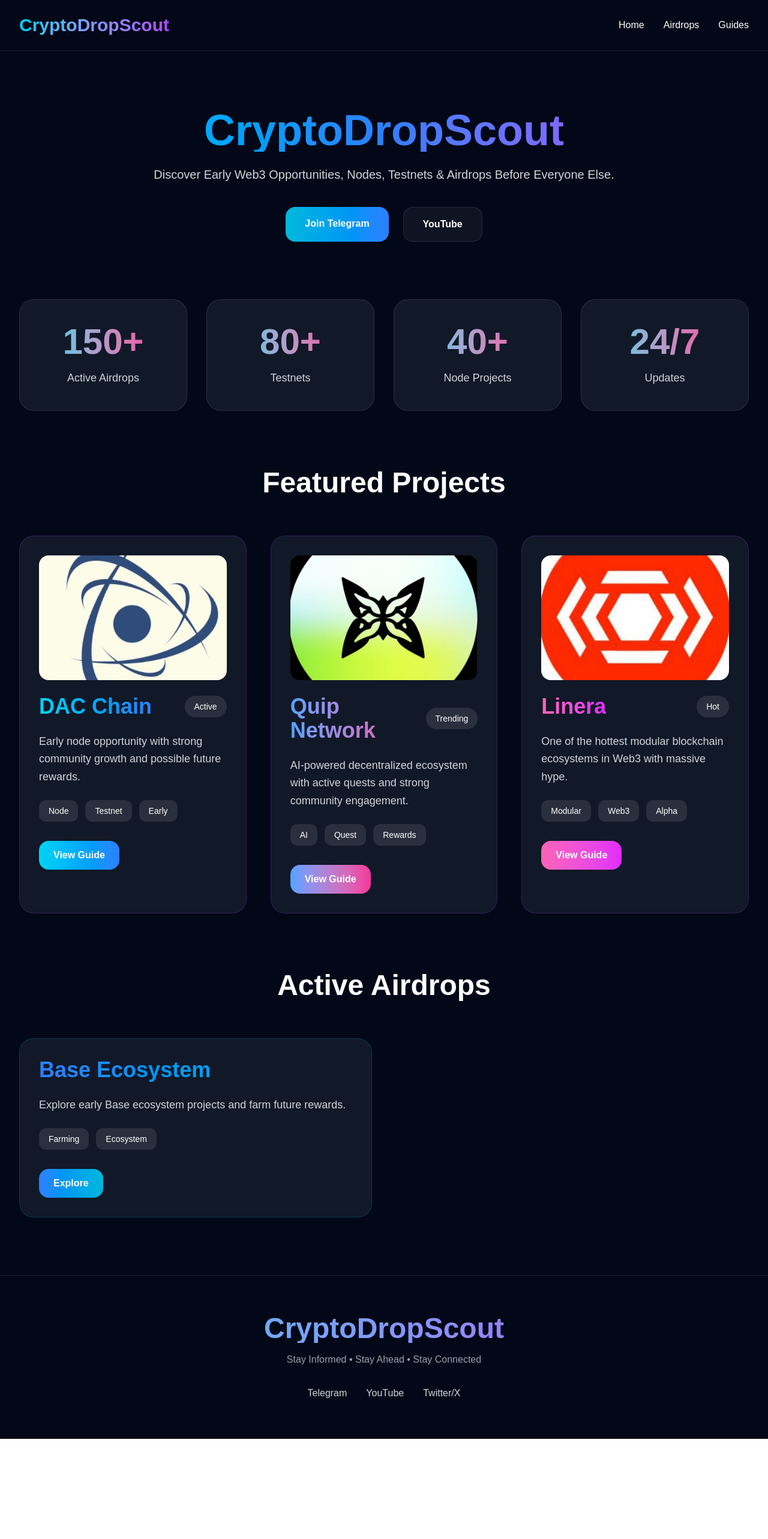
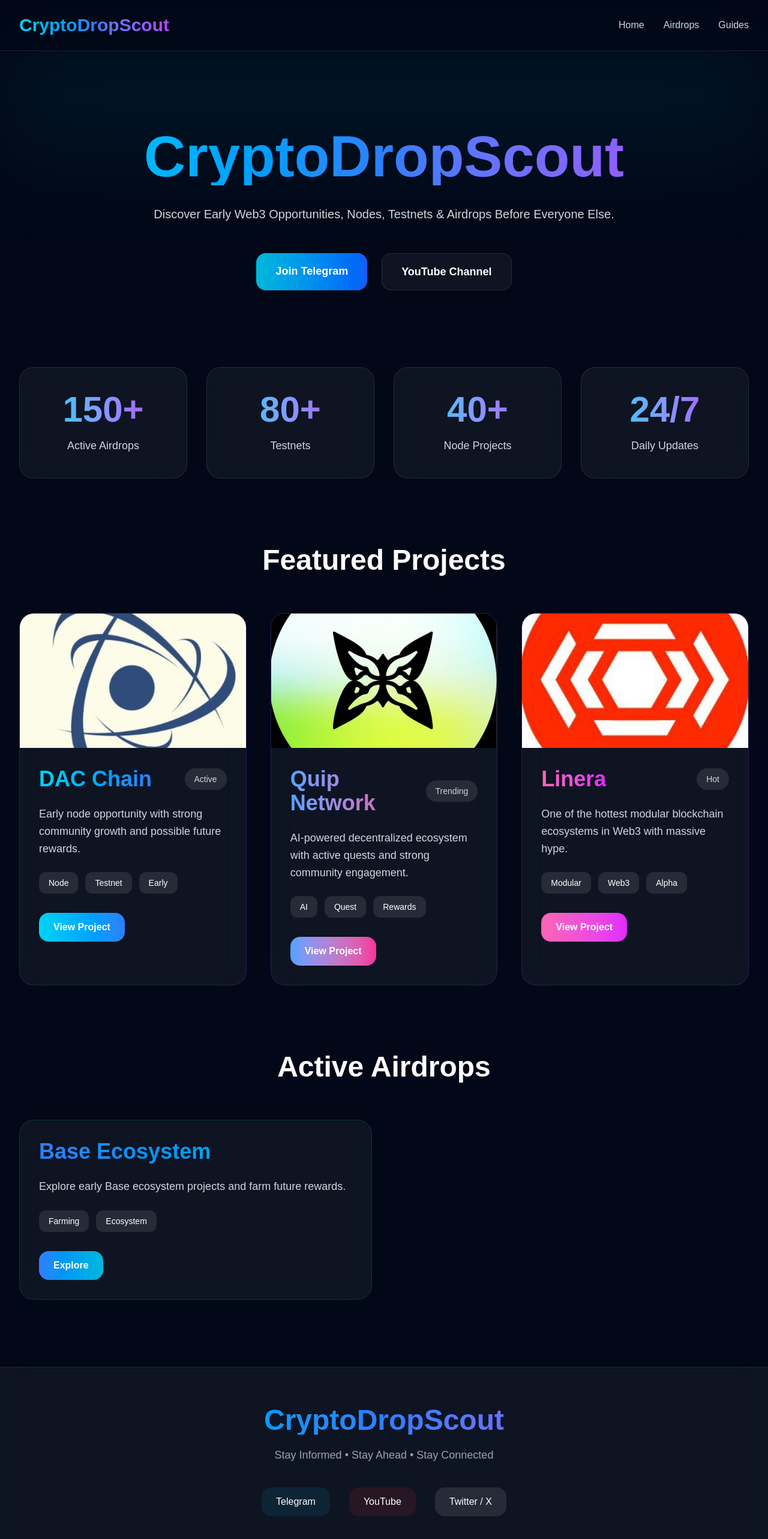
Before and after one commit to Hunterkak/cryptodropscout, a Next.js app: page / in a window 1280 px wide. Shown: the top 2566 px of the page at 60% size. Before the commit the page ends 2399 px from the top, so only its background shows below. Built offline with nearby package versions, Linux system fonts and the light colour scheme.

Commit message:
ultimate homepage upgrade

```diff
--- a/src/app/page.tsx
+++ b/src/app/page.tsx
@@ -3,36 +3,52 @@
 
 export default function Home() {
   return (
-    <main className="min-h-screen bg-[#020817] text-white">
+    <main className="min-h-screen bg-[#020817] text-white overflow-hidden">
 
       {/* Navbar */}
-      <nav className="flex items-center justify-between px-8 py-6 border-b border-white/10">
-        <h1 className="text-3xl font-bold bg-gradient-to-r from-cyan-400 to-purple-500 text-transparent bg-clip-text">
+      <nav className="flex items-center justify-between px-8 py-6 border-b border-white/10 backdrop-blur-xl sticky top-0 z-50 bg-[#020817]/80">
+
+        <h1 className="text-3xl font-extrabold bg-gradient-to-r from-cyan-400 via-blue-500 to-purple-500 bg-clip-text text-transparent">
           CryptoDropScout
         </h1>
 
-        <div className="flex gap-8 text-white">
-          <a href="/">Home</a>
-          <a href="/airdrops">Airdrops</a>
-          <a href="/guides">Guides</a>
+        <div className="flex gap-8 text-gray-300 font-medium">
+
+          <a href="/" className="hover:text-cyan-400 transition">
+            Home
+          </a>
+
+          <a href="/airdrops" className="hover:text-cyan-400 transition">
+            Airdrops
+          </a>
+
+          <a href="/guides" className="hover:text-cyan-400 transition">
+            Guides
+          </a>
+
         </div>
+
       </nav>
 
       {/* Hero */}
-      <section className="text-center py-24 px-6">
-        <h1 className="text-7xl font-bold bg-gradient-to-r from-cyan-400 via-blue-500 to-purple-500 text-transparent bg-clip-text">
+      <section className="relative text-center py-32 px-6">
+
+        <div className="absolute inset-0 bg-gradient-to-b from-cyan-500/10 via-transparent to-transparent blur-3xl"></div>
+
+        <h1 className="relative text-6xl md:text-8xl font-extrabold bg-gradient-to-r from-cyan-400 via-blue-500 to-purple-500 bg-clip-text text-transparent">
           CryptoDropScout
         </h1>
 
-        <p className="text-gray-300 text-xl mt-6 max-w-3xl mx-auto">
+        <p className="relative mt-8 text-xl text-gray-300 max-w-3xl mx-auto leading-relaxed">
           Discover Early Web3 Opportunities, Nodes, Testnets & Airdrops Before Everyone Else.
         </p>
 
-        <div className="flex justify-center gap-6 mt-10">
+        <div className="relative flex justify-center gap-6 mt-12 flex-wrap">
+
           <a
             href="https://t.me/CryptoDropScoutt"
             target="_blank"
-            className="px-8 py-4 rounded-2xl bg-gradient-to-r from-cyan-500 to-blue-500 font-semibold"
+            className="px-8 py-4 rounded-2xl bg-gradient-to-r from-cyan-500 to-blue-600 font-semibold text-lg hover:scale-105 transition"
           >
             Join Telegram
           </a>
@@ -40,63 +56,80 @@
           <a
             href="https://youtube.com/@cryptodrop_scout"
             target="_blank"
-            className="px-8 py-4 rounded-2xl border border-white/10 bg-white/5 font-semibold"
+            className="px-8 py-4 rounded-2xl border border-white/10 bg-white/5 font-semibold text-lg hover:bg-white/10 transition"
           >
-            YouTube
+            YouTube Channel
           </a>
+
         </div>
+
       </section>
 
       {/* Stats */}
-      <section className="grid md:grid-cols-4 gap-8 px-8 pb-24">
+      <section className="grid md:grid-cols-4 gap-8 px-8 pb-28">
+
         {[
           ["150+", "Active Airdrops"],
           ["80+", "Testnets"],
           ["40+", "Node Projects"],
-          ["24/7", "Updates"],
+          ["24/7", "Daily Updates"],
         ].map(([number, label]) => (
+
           <div
             key={label}
-            className="bg-[#111827] border border-white/10 rounded-3xl p-10 text-center"
+            className="bg-white/5 border border-white/10 rounded-3xl p-10 text-center backdrop-blur-xl hover:scale-105 transition"
           >
-            <h2 className="text-6xl font-bold bg-gradient-to-r from-cyan-400 to-pink-500 text-transparent bg-clip-text">
+
+            <h2 className="text-6xl font-bold bg-gradient-to-r from-cyan-400 to-purple-500 bg-clip-text text-transparent">
               {number}
             </h2>
 
-            <p className="text-gray-300 mt-4 text-lg">{label}</p>
+            <p className="mt-4 text-gray-300 text-lg">
+              {label}
+            </p>
+
           </div>
+
         ))}
+
       </section>
 
       {/* Featured Projects */}
-      <section className="px-8 pb-24">
+      <section className="px-8 pb-28">
+
         <h2 className="text-5xl font-bold text-center mb-16">
           Featured Projects
         </h2>
 
         <div className="grid md:grid-cols-3 gap-10">
+
           {featuredProjects.map((project) => (
+
             <div
               key={project.title}
-              className="bg-[#111827] border border-purple-500/20 rounded-3xl p-8"
+              className="bg-white/5 border border-purple-500/20 rounded-3xl overflow-hidden backdrop-blur-xl hover:scale-[1.02] transition"
             >
 
               <img
                 src={project.image}
                 alt={project.title}
-                className="w-full h-52 object-cover rounded-2xl mb-6"
+                className="w-full h-56 object-cover"
               />
 
+              <div className="p-8">
+
                 <div className="flex justify-between items-center mb-6">
+
                   <h3
-                  className={`text-4xl font-bold bg-gradient-to-r ${project.color} text-transparent bg-clip-text`}
+                    className={`text-4xl font-bold bg-gradient-to-r ${project.color} bg-clip-text text-transparent`}
                   >
                     {project.title}
                   </h3>
 
-                <span className="bg-white/10 px-4 py-2 rounded-full text-sm">
+                  <span className="bg-white/10 px-4 py-2 rounded-full text-sm text-gray-300">
                     {project.badge}
                   </span>
+
                 </div>
 
                 <p className="text-gray-300 text-lg leading-relaxed">
@@ -104,41 +137,55 @@
                 </p>
 
                 <div className="flex gap-3 flex-wrap mt-6">
+
                   {project.tags.map((tag) => (
+
                     <span
                       key={tag}
-                    className="bg-white/10 px-4 py-2 rounded-xl text-sm"
+                      className="px-4 py-2 rounded-xl bg-white/10 text-sm"
                     >
                       {tag}
                     </span>
+
                   ))}
+
                 </div>
 
                 <Link
                   href={project.link}
-                className={`inline-block mt-8 px-6 py-3 rounded-2xl font-semibold bg-gradient-to-r ${project.color}`}
+                  className={`inline-block mt-8 px-6 py-3 rounded-2xl bg-gradient-to-r ${project.color} font-semibold hover:opacity-90 transition`}
                 >
-                View Guide
+                  View Project
                 </Link>
+
               </div>
+
+            </div>
+
           ))}
+
         </div>
+
       </section>
 
-      {/* Airdrops */}
-      <section className="px-8 pb-24">
+      {/* Active Airdrops */}
+      <section className="px-8 pb-28">
+
         <h2 className="text-5xl font-bold text-center mb-16">
           Active Airdrops
         </h2>
 
         <div className="grid md:grid-cols-2 gap-10">
+
           {airdrops.map((airdrop) => (
+
             <div
               key={airdrop.title}
-              className="bg-[#111827] border border-cyan-500/20 rounded-3xl p-8"
+              className="bg-white/5 border border-cyan-500/20 rounded-3xl p-8 backdrop-blur-xl hover:scale-[1.02] transition"
             >
+
               <h3
-                className={`text-4xl font-bold bg-gradient-to-r ${airdrop.color} text-transparent bg-clip-text`}
+                className={`text-4xl font-bold bg-gradient-to-r ${airdrop.color} bg-clip-text text-transparent`}
               >
                 {airdrop.title}
               </h3>
@@ -148,50 +195,79 @@
               </p>
 
               <div className="flex gap-3 flex-wrap mt-6">
+
                 {airdrop.tags.map((tag) => (
+
                   <span
                     key={tag}
-                    className="bg-white/10 px-4 py-2 rounded-xl text-sm"
+                    className="px-4 py-2 rounded-xl bg-white/10 text-sm"
                   >
                     {tag}
                   </span>
+
                 ))}
+
               </div>
 
               <a
                 href={airdrop.link}
-                className={`inline-block mt-8 px-6 py-3 rounded-2xl font-semibold bg-gradient-to-r ${airdrop.color}`}
+                target="_blank"
+                className={`inline-block mt-8 px-6 py-3 rounded-2xl bg-gradient-to-r ${airdrop.color} font-semibold hover:opacity-90 transition`}
               >
                 {airdrop.button}
               </a>
+
             </div>
+
           ))}
+
         </div>
+
       </section>
 
       {/* Footer */}
-      <footer className="border-t border-white/10 py-16 text-center">
-        <h2 className="text-5xl font-bold bg-gradient-to-r from-cyan-400 to-purple-500 text-transparent bg-clip-text">
+      <footer className="border-t border-white/10 py-16 text-center bg-white/5 backdrop-blur-xl">
+
+        <h2 className="text-5xl font-bold bg-gradient-to-r from-cyan-400 via-blue-500 to-purple-500 bg-clip-text text-transparent">
           CryptoDropScout
         </h2>
 
-        <p className="text-gray-400 mt-4">
+        <p className="text-gray-400 mt-5 text-lg">
           Stay Informed • Stay Ahead • Stay Connected
         </p>
 
-        <div className="flex justify-center gap-8 mt-8 text-gray-300">
-          <a href="https://t.me/CryptoDropScoutt" target="_blank">
+        <div className="flex justify-center gap-8 mt-10 flex-wrap">
+
+          <a
+            href="https://t.me/CryptoDropScoutt"
+            target="_blank"
+            className="px-6 py-3 rounded-2xl bg-cyan-500/10 hover:bg-cyan-500/20 transition"
+          >
             Telegram
           </a>
 
-          <a href="https://youtube.com/@cryptodrop_scout" target="_blank">
+          <a
+            href="https://youtube.com/@cryptodrop_scout"
+            target="_blank"
+            className="px-6 py-3 rounded-2xl bg-red-500/10 hover:bg-red-500/20 transition"
+          >
             YouTube
           </a>
 
-          <a href="https://x.com/cryptodrpscout" target="_blank">
-            Twitter/X
+          <a
+            href="https://x.com/cryptodrpscout"
+            target="_blank"
+            className="px-6 py-3 rounded-2xl bg-white/10 hover:bg-white/20 transition"
+          >
+            Twitter / X
           </a>
+
         </div>
+
+        <p className="mt-10 text-gray-500 text-sm">
+          © 2026 CryptoDropScout. All rights reserved.
+        </p>
+
       </footer>
 
     </main>
```
Lines whose indentation alone changed are shown as unchanged.
